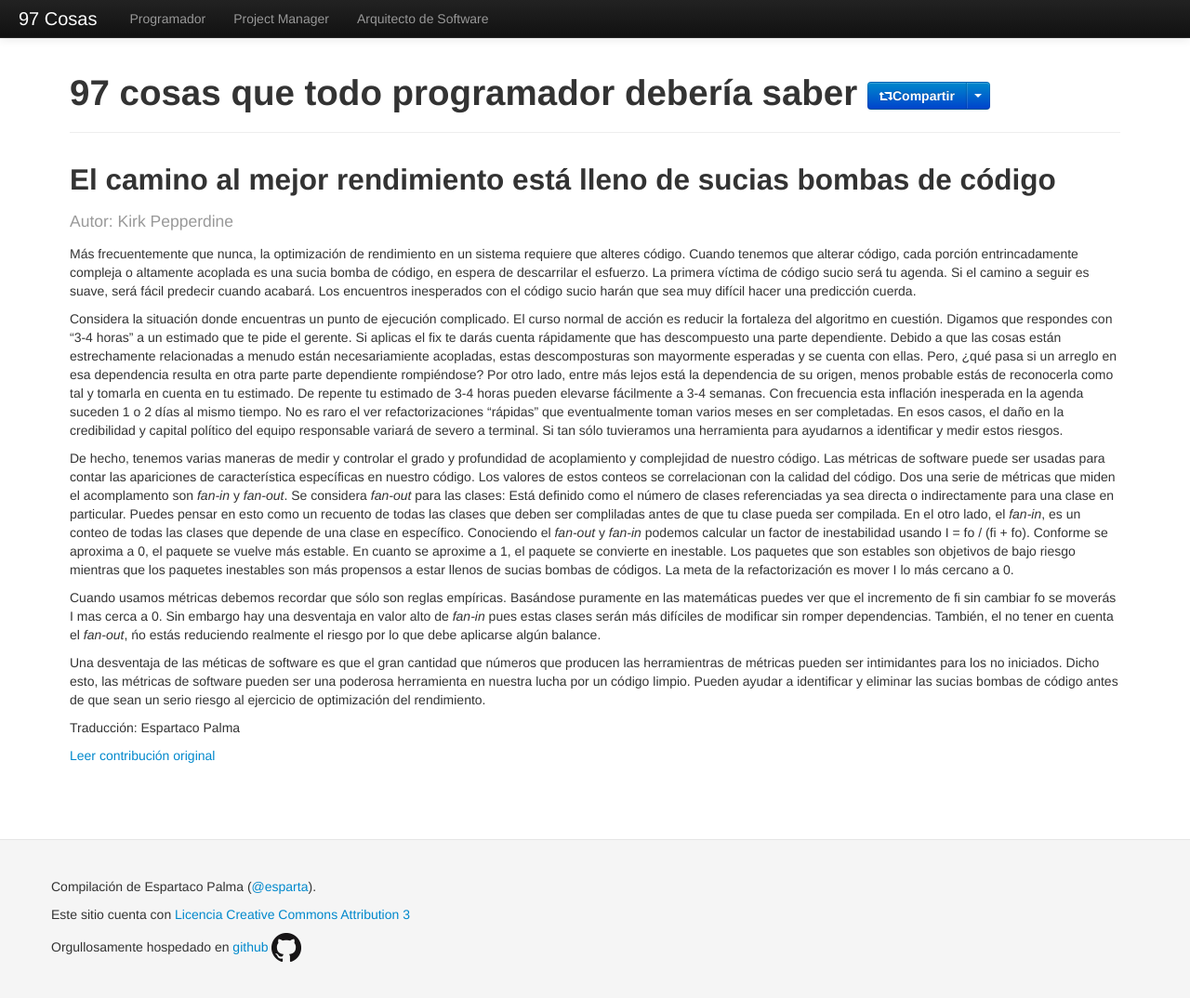
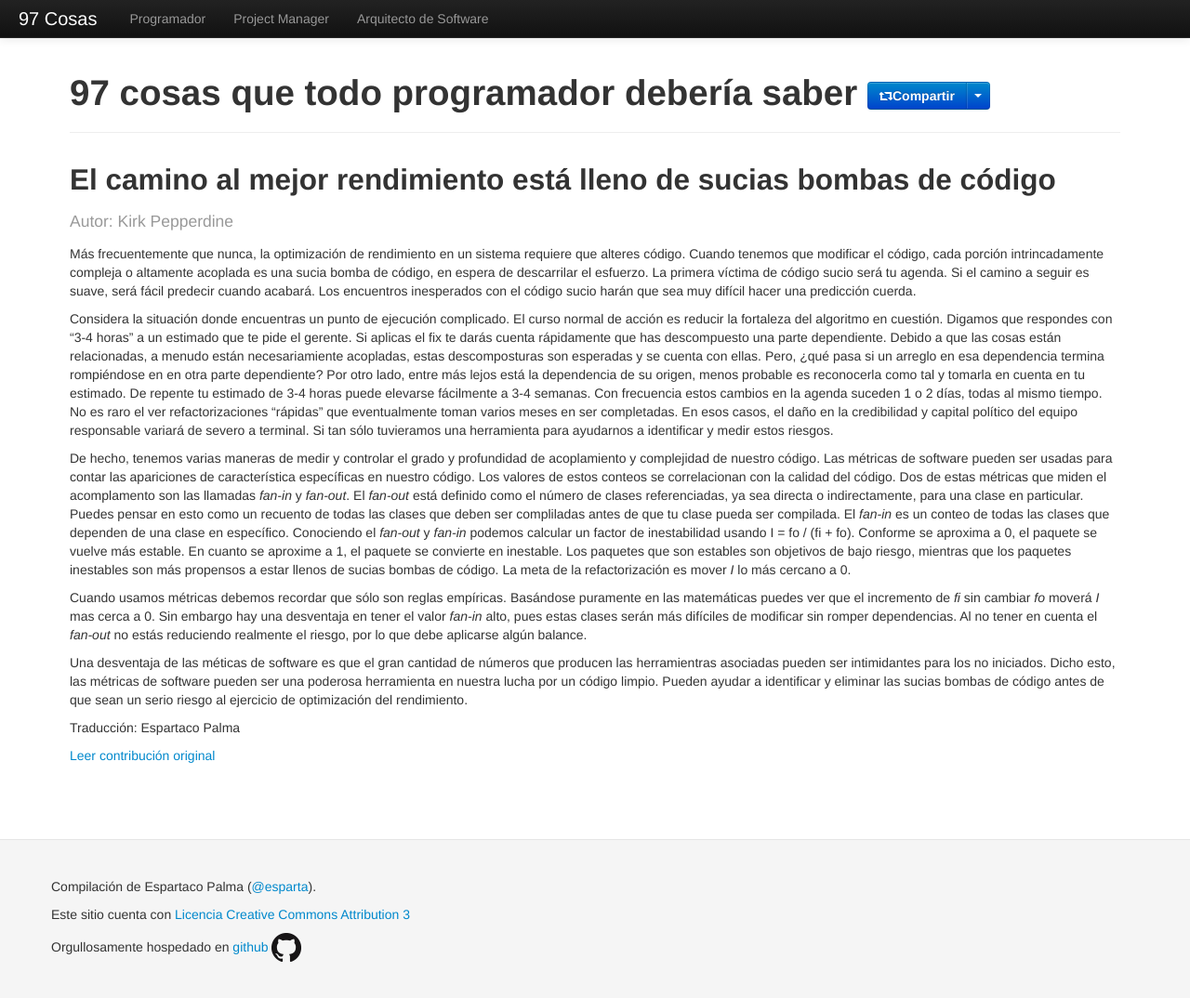
Before and after one commit to esparta/97cosas, a Jekyll site: the page built from programador/camino-al-rendimiento-bombas-codigo.md, in a window 1280 px wide and 1076 px high. Shown: the whole window at 93% size. Built offline with Jekyll 4.4.1, drawn with Linux system fonts in a browser that asks for light colours; comment, search, counter and statistics services are not loaded.

Commit message:
Spelling corrections on camino-al-rendimiento-bombas-codigo

```diff
--- a/programador/camino-al-rendimiento-bombas-codigo.md
+++ b/programador/camino-al-rendimiento-bombas-codigo.md
@@ -7,12 +7,58 @@ translator: Espartaco Palma
 original: http://programmer.97things.oreilly.com/wiki/index.php/The_Road_to_Performance_Is_Littered_with_Dirty_Code_Bombs
 ---
 
-Más frecuentemente que nunca, la optimización de rendimiento en un sistema requiere que alteres código. Cuando tenemos que alterar código, cada porción entrincadamente compleja o altamente acoplada es una sucia bomba de código, en espera de descarrilar el esfuerzo. La primera víctima de código sucio será tu agenda. Si el camino a seguir es suave, será fácil predecir cuando acabará. Los encuentros inesperados con el código sucio harán que sea muy difícil hacer una predicción cuerda.
+Más frecuentemente que nunca, la optimización de rendimiento en un sistema
+requiere que alteres código. Cuando tenemos que modificar el código, cada
+porción intrincadamente compleja o altamente acoplada es una sucia bomba de
+código, en espera de descarrilar el esfuerzo. La primera víctima de código
+sucio será tu agenda. Si el camino a seguir es suave, será fácil predecir
+cuando acabará. Los encuentros inesperados con el código sucio harán que sea
+muy difícil hacer una predicción cuerda.
 
-Considera la situación donde encuentras un punto de ejecución complicado. El curso normal de acción es reducir la fortaleza del algoritmo en cuestión. Digamos que respondes con "3-4 horas" a un estimado que te pide el gerente. Si aplicas el fix te darás cuenta rápidamente que has descompuesto una parte dependiente. Debido a que las cosas están estrechamente relacionadas a menudo están necesariamiente acopladas, estas descomposturas son mayormente esperadas y se cuenta con ellas. Pero, ¿qué pasa si un arreglo en esa dependencia resulta en otra parte parte dependiente rompiéndose? Por otro lado, entre más lejos está la dependencia de su origen, menos probable estás de reconocerla como tal y tomarla en cuenta en tu estimado. De repente tu estimado de 3-4 horas pueden elevarse fácilmente a 3-4 semanas. Con frecuencia esta inflación inesperada en la agenda suceden 1 o 2 días al mismo tiempo. No es raro el ver refactorizaciones "rápidas" que eventualmente toman varios meses en ser completadas. En esos casos, el daño en la credibilidad y capital político del equipo responsable variará de severo a terminal. Si tan sólo tuvieramos una herramienta para ayudarnos a identificar y medir estos riesgos.
+Considera la situación donde encuentras un punto de ejecución complicado. El
+curso normal de acción es reducir la fortaleza del algoritmo en cuestión.
+Digamos que respondes con "3-4 horas" a un estimado que te pide el gerente. Si
+aplicas el fix te darás cuenta rápidamente que has descompuesto una parte
+dependiente. Debido a que las cosas están relacionadas, a menudo están
+necesariamiente acopladas, estas descomposturas son esperadas y se cuenta con
+ellas. Pero, ¿qué pasa si un arreglo en esa dependencia termina rompiéndose en
+en otra parte dependiente? Por otro lado, entre más lejos está la dependencia
+de su origen, menos probable es reconocerla como tal y tomarla en cuenta en
+tu estimado. De repente tu estimado de 3-4 horas puede elevarse fácilmente a
+3-4 semanas. Con frecuencia estos cambios en la agenda suceden 1 o 2 días,
+todas al mismo tiempo. No es raro el ver refactorizaciones "rápidas" que
+eventualmente toman varios meses en ser completadas. En esos casos, el daño
+en la credibilidad y capital político del equipo responsable variará de severo
+a terminal. Si tan sólo tuvieramos una herramienta para ayudarnos a
+identificar y medir estos riesgos.
 
-De hecho, tenemos varias maneras de medir y controlar el grado y profundidad de acoplamiento y complejidad de nuestro código. Las métricas de software puede ser usadas para contar las apariciones de característica específicas en nuestro código. Los valores de estos conteos se correlacionan con la calidad del código. Dos una serie de métricas que miden el acomplamento son _fan-in_ y _fan-out_. Se considera _fan-out_ para las clases: Está definido como el número de clases referenciadas ya sea directa o indirectamente para una clase en particular. Puedes pensar en esto como un recuento de todas las clases que deben ser compliladas antes de que tu clase pueda ser compilada. En el otro lado, el _fan-in_, es un conteo de todas las clases que depende de una clase en específico. Conociendo el _fan-out_ y _fan-in_ podemos calcular un factor de inestabilidad usando I = fo / (fi + fo). Conforme se aproxima a 0, el paquete se vuelve más estable. En cuanto se aproxime a 1, el paquete se convierte en inestable. Los paquetes que son estables son objetivos de bajo riesgo mientras que los paquetes inestables son más propensos a estar llenos de sucias bombas de códigos. La meta de la refactorización es mover I lo más cercano a 0.
+De hecho, tenemos varias maneras de medir y controlar el grado y profundidad de
+acoplamiento y complejidad de nuestro código. Las métricas de software pueden
+ser usadas para contar las apariciones de característica específicas en
+nuestro código. Los valores de estos conteos se correlacionan con la calidad
+del código. Dos de estas métricas que miden el acomplamento son las llamadas
+_fan-in_ y _fan-out_. El _fan-out_ está definido como el número de clases
+referenciadas, ya sea directa o indirectamente, para  una clase en particular.
+Puedes pensar en esto como un recuento de todas las clases que deben ser
+compliladas antes de que tu clase pueda ser compilada. El _fan-in_  es un
+conteo de todas las clases que dependen de una clase en específico. Conociendo
+el _fan-out_ y _fan-in_ podemos calcular un factor de inestabilidad usando
+I = fo / (fi + fo). Conforme se aproxima a 0, el paquete se vuelve más
+estable. En cuanto se aproxime a 1, el paquete se convierte en inestable. Los
+paquetes que son estables son objetivos de bajo riesgo, mientras que los
+paquetes inestables son más propensos a estar llenos de sucias bombas
+de código. La meta de la refactorización es mover _I_ lo más cercano a 0.
 
-Cuando usamos métricas debemos recordar que sólo son reglas empíricas. Basándose puramente en las matemáticas puedes ver que el incremento de fi sin cambiar fo se moverás I mas cerca a 0. Sin embargo hay una desventaja en valor alto de _fan-in_ pues estas clases serán más difíciles de modificar sin romper dependencias. También, el no tener en cuenta el _fan-out_, ńo estás reduciendo realmente el riesgo por lo que debe aplicarse algún balance.
+Cuando usamos métricas debemos recordar que sólo son reglas empíricas.
+Basándose puramente en las matemáticas puedes ver que el incremento de _fi_
+sin cambiar _fo_ moverá _I_ mas cerca a 0. Sin embargo hay una desventaja en
+tener el valor _fan-in_ alto, pues estas clases serán más difíciles de
+modificar sin romper dependencias. Al no tener en cuenta el _fan-out_ no estás
+reduciendo realmente el riesgo, por lo que debe aplicarse algún balance.
 
-Una desventaja de las méticas de software es que el gran cantidad que números que producen las herramientras de métricas pueden ser intimidantes para los no iniciados. Dicho esto, las métricas de software pueden ser una poderosa herramienta en nuestra lucha por un código limpio. Pueden ayudar a identificar y eliminar las sucias bombas de código antes de que sean un serio riesgo al ejercicio de optimización del rendimiento.
+Una desventaja de las méticas de software es que el gran cantidad de números
+que producen las herramientras asociadas pueden ser intimidantes para los no
+iniciados. Dicho esto, las métricas de software pueden ser una poderosa
+herramienta en nuestra lucha por un código limpio. Pueden ayudar a identificar
+y eliminar las sucias bombas de código antes de que sean un serio riesgo al
+ejercicio de optimización del rendimiento.
```
